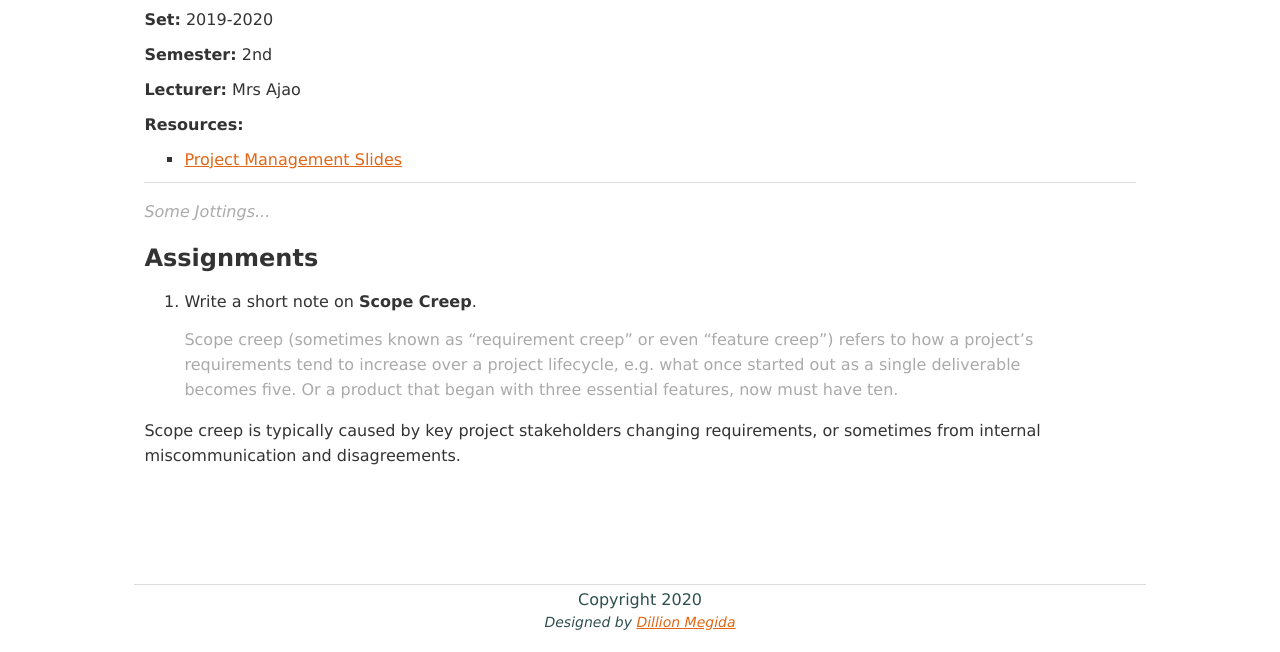
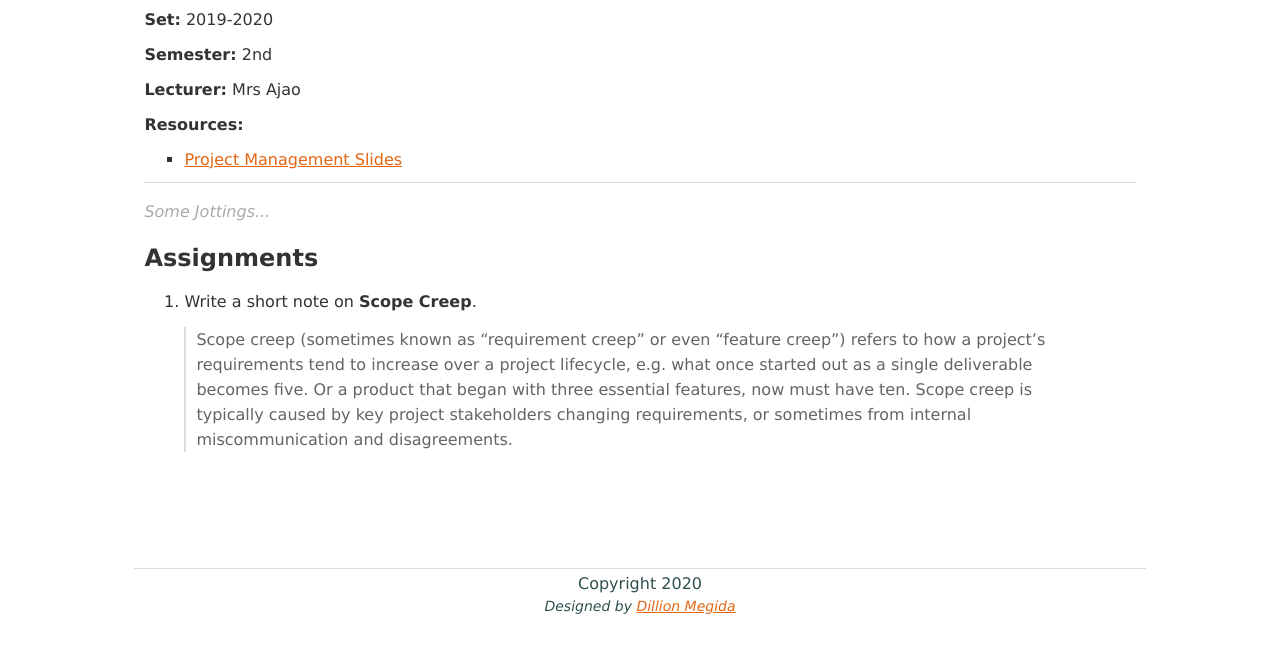
Before and after one commit to dillionmegida/kwasu-notes, a Gatsby site: page /computer-science/400/2019-2020/2/csc-422/ in a window 1280 px wide. Shown: the part 195-847 px from the top of the page. Built offline with nearby package versions, Linux system fonts and the light colour scheme; Gatsby itself is replaced by a stand-in of ours.

Commit message:
Update notes

```diff
--- a/src/components/templates/Note/Note.module.css
+++ b/src/components/templates/Note/Note.module.css
@@ -31,7 +31,7 @@
 .Content {
     color: #333;
 }
-.Content p:first-child {
+.Content >  p:first-child {
     /* This is for the jotting note paragraph */
     font-size: 14;
     color: #aaa;
@@ -41,3 +41,8 @@
     padding: 0 10px 0 30px;
     list-style-type: unset;
 }
+.Content blockquote {
+    border-left: 2px solid #ddd;
+    padding: 0 10px;
+    color: rgb(102, 100, 100);
+}
```
Also changed, not shown: src/pages/computer-science/400/2019-2020/2/csc-422.md (+1 -3 lines).
